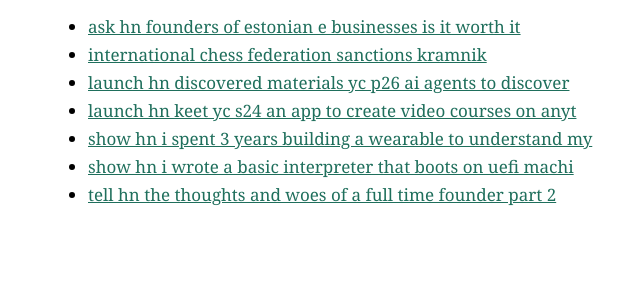
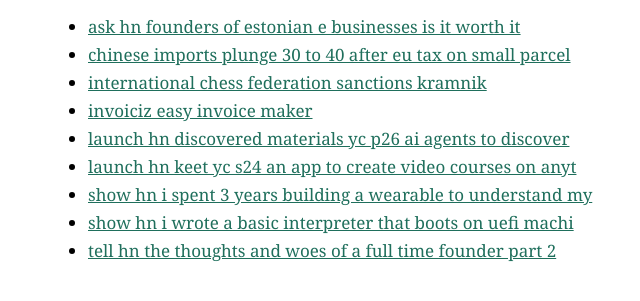
Before and after one commit to supermarcomartin-ship-it/tok-a1, a plain HTML site: page index.html in a window 1280 px wide. Shown: the part 117-418 px from the top of the page, without its empty margins (240-880 px from the left). Drawn offline with Linux system fonts and the light colour scheme.

Commit message:
Rebuild index

```diff
--- a/index.html
+++ b/index.html
@@ -24,7 +24,9 @@
 <h1>Notes</h1>
 <ul>
 <li><a href="https://supermarcomartin-ship-it.github.io/tok-a1/posts/ask-hn-founders-of-estonian-e-businesses-is-it-worth-it/">ask hn founders of estonian e businesses is it worth it</a></li>
+<li><a href="https://supermarcomartin-ship-it.github.io/tok-a1/posts/chinese-imports-plunge-30-to-40-after-eu-tax-on-small-parcel/">chinese imports plunge 30 to 40 after eu tax on small parcel</a></li>
 <li><a href="https://supermarcomartin-ship-it.github.io/tok-a1/posts/international-chess-federation-sanctions-kramnik/">international chess federation sanctions kramnik</a></li>
+<li><a href="https://supermarcomartin-ship-it.github.io/tok-a1/posts/invoiciz-easy-invoice-maker/">invoiciz easy invoice maker</a></li>
 <li><a href="https://supermarcomartin-ship-it.github.io/tok-a1/posts/launch-hn-discovered-materials-yc-p26-ai-agents-to-discover/">launch hn discovered materials yc p26 ai agents to discover</a></li>
 <li><a href="https://supermarcomartin-ship-it.github.io/tok-a1/posts/launch-hn-keet-yc-s24-an-app-to-create-video-courses-on-anyt/">launch hn keet yc s24 an app to create video courses on anyt</a></li>
 <li><a href="https://supermarcomartin-ship-it.github.io/tok-a1/posts/show-hn-i-spent-3-years-building-a-wearable-to-understand-my/">show hn i spent 3 years building a wearable to understand my</a></li>
```
